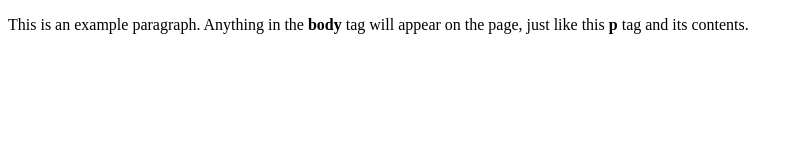
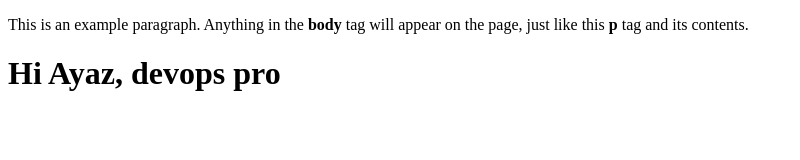
Before and after one commit to ayazmirza54/vm-test, a plain HTML site: page index.html in a window 1280 px wide. Shown: the whole page, without its empty margins (0-800 px from the left). Drawn offline with Linux system fonts and the light colour scheme.

Commit message:
Update index.html

```diff
--- a/index.html
+++ b/index.html
@@ -5,5 +5,6 @@
   </head>
   <body>
     <p>This is an example paragraph. Anything in the <strong>body</strong> tag will appear on the page, just like this <strong>p</strong> tag and its contents.</p>
+    <h1>Hi Ayaz, devops pro</h1>
   </body>
 </html>
```
